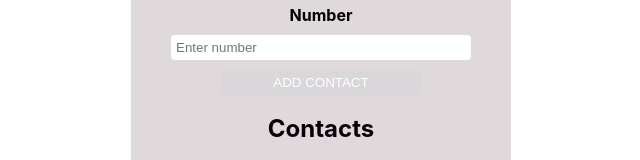
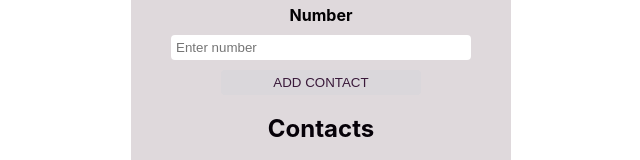
Before and after one commit to Reuelle/goit-react-hw-02-phonebook, a React (Create React App) app: page / in a window 1280 px wide. Shown: the part 320-480 px from the top of the page, without its empty margins (319-959 px from the left). Built offline with nearby package versions, Linux system fonts and the light colour scheme.

Commit message:
Update ContactForm.module.css
change color

```diff
--- a/src/components/ContactForm/ContactForm.module.css
+++ b/src/components/ContactForm/ContactForm.module.css
@@ -9,12 +9,12 @@
     width: 200px;
     padding: 5px;
     background: rgb(218, 215, 219);
-    color: white;
+    color: rgb(58, 25, 58);
     border: transparent;
     border-radius: 4px;
     cursor: pointer;
     &:hover {
-        color: rgb(58, 25, 58);
+        color: white;
         background: rgb(149, 146, 150);
     }
 }
```
